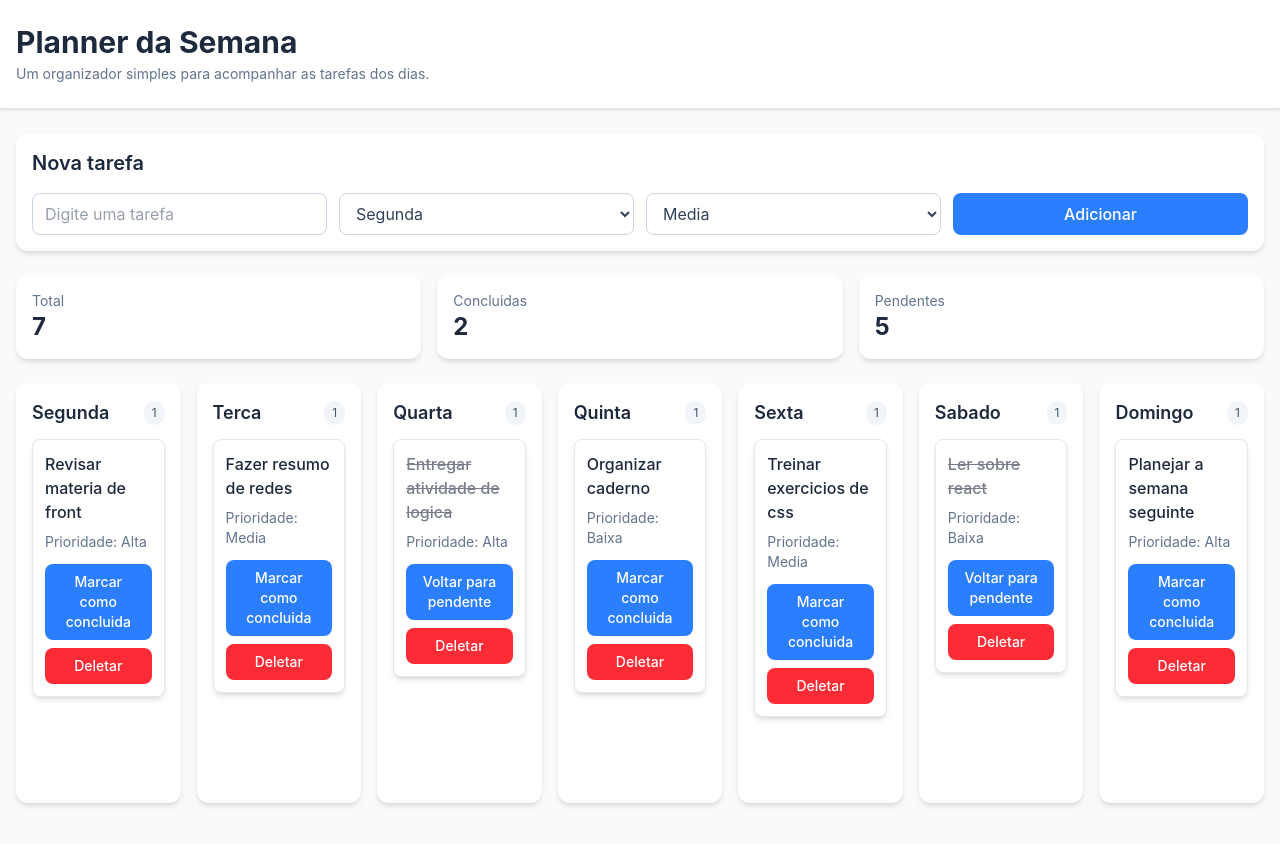
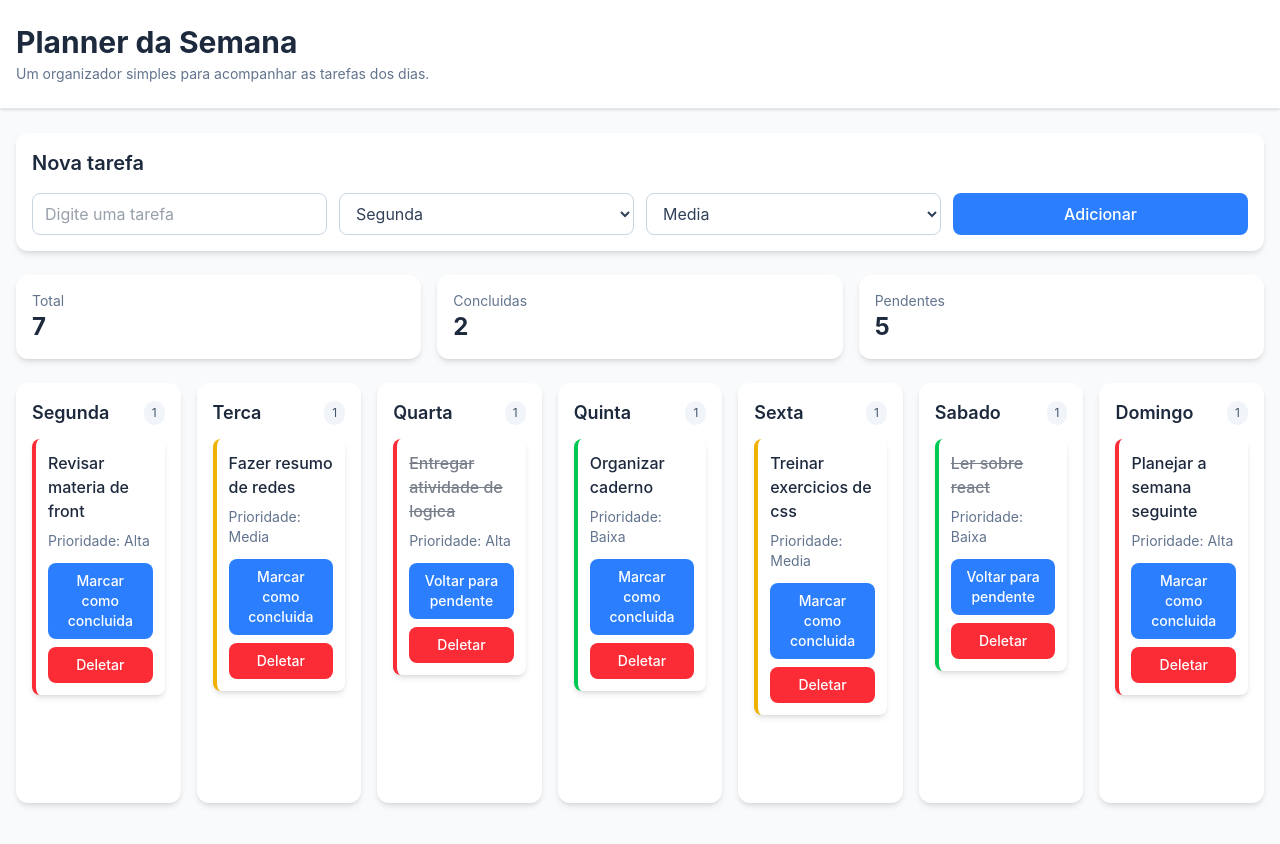
Before and after one commit to laraa-n/Planejador-de-tarefas-React, a React (Vite) app: page / in a window 1280 px wide. Shown: the top 844 px of the page. Built offline with nearby package versions, Linux system fonts and the light colour scheme.

Commit message:
adicionado borda colorida pela prioridade

```diff
--- a/src/components/TaskCard.jsx
+++ b/src/components/TaskCard.jsx
@@ -1,6 +1,14 @@
 function TaskCard({ tarefa, marcarConcluida, apagarTarefa }) {
+  const corDaPrioridade = {
+    Alta: 'border-red-500',
+    Media: 'border-yellow-500',
+    Baixa: 'border-green-500',
+  }
+
   return (
-    <article className="mb-3 rounded-lg border border-slate-200 bg-white p-3 shadow-md">
+    <article
+      className={`mb-3 rounded-lg border-l-4 bg-white p-3 shadow-md ${corDaPrioridade[tarefa.priority]}`}
+    >
       <h3
         className={`font-medium text-slate-800 ${tarefa.done ? 'line-through opacity-60' : ''}`}
       >
```
